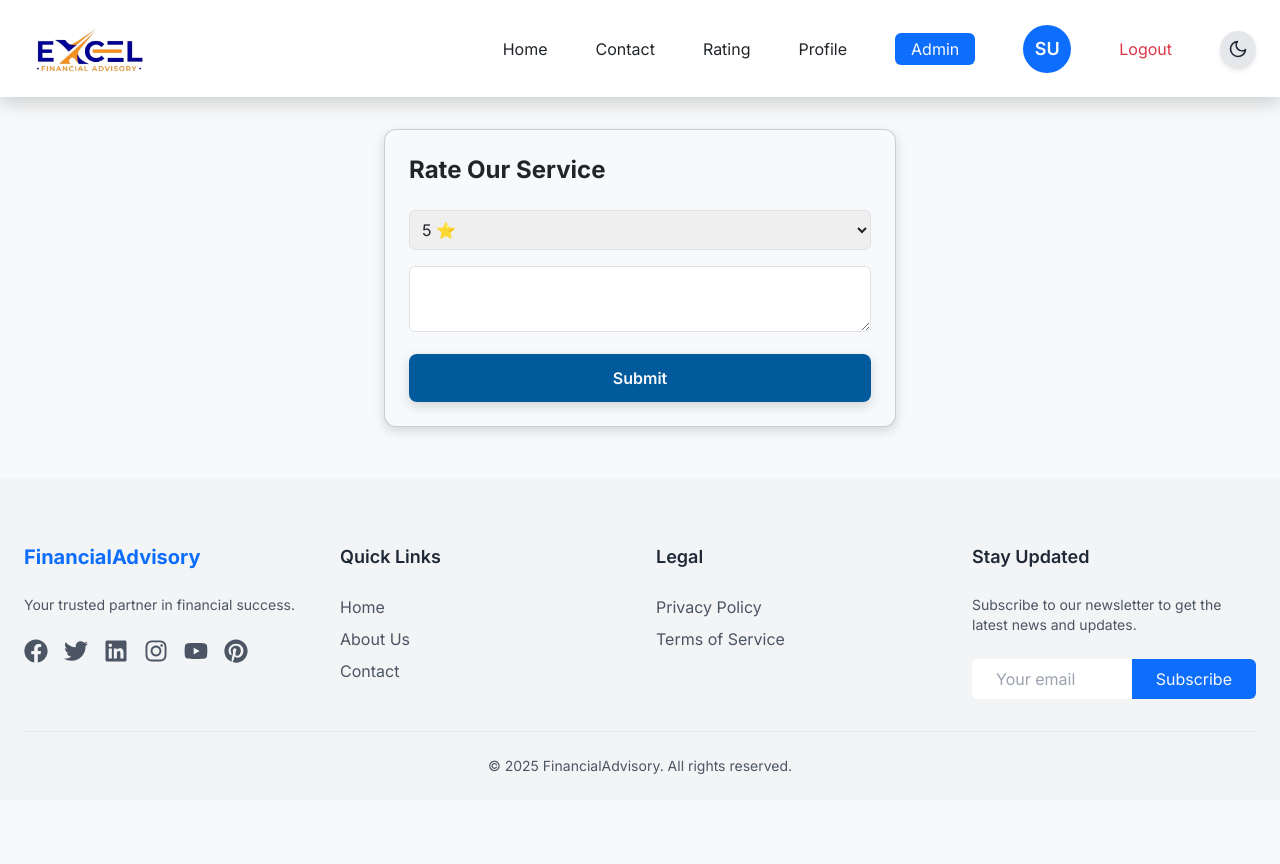
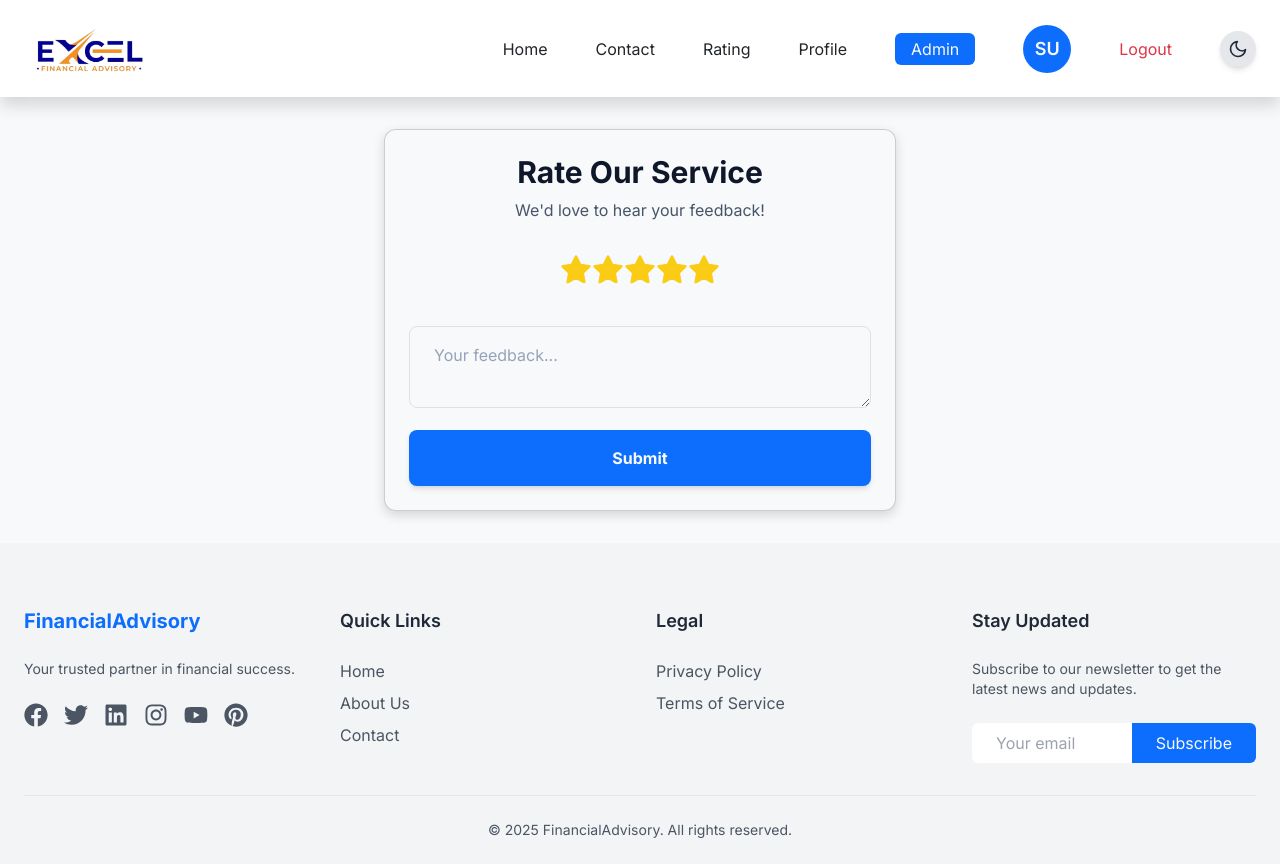
Before and after one commit to omchaudhary28/excel_financial_advisory, a React (Create React App) app: page /rating in a window 1280 px wide. Before the commit the page ends 800 px from the top, so only its background shows below. Built offline with nearby package versions, Linux system fonts and the light colour scheme; sample sign-in values are in the browser's storage.

Commit message:
Fix auth persistence, login redirect, contact form logic

```diff
--- a/src/pages/Profile.js
+++ b/src/pages/Profile.js
@@ -8,14 +8,29 @@ function Profile() {
   const { user, login } = useAuth();
   const [name, setName] = useState("");
   const [phone, setPhone] = useState("");
+  const [avatarFile, setAvatarFile] = useState(null);
+  const [avatarPreview, setAvatarPreview] = useState(user?.avatar || null);
   const [error, setError] = useState("");
   const [success, setSuccess] = useState("");
   const [loading, setLoading] = useState(false);
+
+  const getInitials = (name) => {
+    if (!name) return "";
+    const parts = name.split(" ");
+    if (parts.length === 1) {
+      return parts[0].charAt(0).toUpperCase();
+    }
+    return (
+      parts[0].charAt(0).toUpperCase() + parts[parts.length - 1].charAt(0).toUpperCase()
+    );
+  };
+
 
   useEffect(() => {
     if (user) {
       setName(user.name || "");
       setPhone(user.phone || "");
+      setAvatarPreview(user.avatar || null);
     }
   }, [user]);
 
@@ -27,13 +42,19 @@ function Profile() {
 
     try {
       const token = localStorage.getItem("token");
+      const formData = new FormData();
+      formData.append("name", name);
+      formData.append("phone", phone);
+      if (avatarFile) {
+        formData.append("avatar", avatarFile);
+      }
 
       const res = await axios.post(
         "https://excel-financial-advisory-backend.onrender.com/update_profile.php",
-        { name, phone },
+        formData, // Send FormData
         {
           headers: {
-            "Content-Type": "application/json",
+            "Content-Type": "multipart/form-data", // Important for file uploads
             Authorization: `Bearer ${token}`,
           },
         }
@@ -45,8 +66,10 @@ function Profile() {
         return;
       }
 
-      const updatedUser = { ...user, name, phone };
+      // Assuming the backend returns the updated user object with the new avatar URL
+      const updatedUser = { ...user, name, phone, avatar: res.data.user?.avatar || user.avatar };
       login({ token, user: updatedUser });
+      setAvatarFile(null); // Clear the file input
       setSuccess("Profile updated successfully");
     } catch (err) {
       setError("Unable to update profile");
@@ -61,12 +84,31 @@ function Profile() {
         <div className="bg-background-light dark:bg-black rounded-2xl shadow-xl overflow-hidden">
           <div className="px-8 pt-8 pb-6">
             <div className="text-center mb-8">
-              <div className="relative w-32 h-32 mx-auto mb-6 bg-primary rounded-full flex items-center justify-center ring-4 ring-primary/20">
-                <span className="text-5xl font-bold text-text-inverted">
-                  {user?.name ? user.name.charAt(0).toUpperCase() : ""}
-                </span>
+              <div className="relative w-32 h-32 mx-auto mb-6 rounded-full flex items-center justify-center ring-4 ring-primary/20 overflow-hidden">
+                {avatarPreview ? (
+                  <img src={avatarPreview} alt="User Avatar" className="w-full h-full object-cover" />
+                ) : (
+                  <div className="w-full h-full bg-primary flex items-center justify-center">
+                    <span className="text-5xl font-bold text-text-inverted">
+                      {getInitials(user?.name)}
+                    </span>
+                  </div>
+                )}
               </div>
-              <h2 className="text-3xl font-bold text-gray-900 dark:text-white">
+              <input
+                type="file"
+                id="avatar-upload"
+                accept="image/*"
+                className="hidden" // Hide the default input
+                onChange={handleAvatarChange}
+              />
+              <label
+                htmlFor="avatar-upload"
+                className="inline-flex items-center justify-center px-4 py-2 border border-transparent text-sm font-medium rounded-md shadow-sm text-text-inverted bg-primary hover:bg-primary-light focus:outline-none focus:ring-2 focus:ring-offset-2 focus:ring-primary-light cursor-pointer transition-all duration-200 transform hover:scale-105"
+              >
+                Change Avatar
+              </label>
+              <h2 className="text-3xl font-bold text-gray-900 dark:text-white mt-6">
                 {name}
               </h2>
               <p className="text-gray-600 dark:text-gray-400">{user?.email}</p>
--- a/src/pages/Rating.js
+++ b/src/pages/Rating.js
@@ -1,52 +1,71 @@
 import { useState } from "react";
 import api from "../services/api";
+import { FiStar } from "react-icons/fi";
 
 export default function Rating() {
   const [rating, setRating] = useState(5);
   const [message, setMessage] = useState("");
-  const [status, setStatus] = useState("");
+  const [status, setStatus] = useState({});
 
   const submit = async (e) => {
     e.preventDefault();
     try {
       const res = await api.post("/submit_rating.php", { rating, message });
       if (res.data.success) {
-        setStatus("Thank you! Your feedback is submitted.");
+        setStatus({ type: 'success', message: "Thank you! Your feedback is submitted." });
+      } else {
+        setStatus({ type: 'error', message: res.data.message || "Something went wrong." });
       }
     } catch (err) {
       if (err.response?.status === 409) {
-        setStatus("You have already submitted feedback.");
+        setStatus({ type: 'error', message: "You have already submitted feedback." });
       } else {
-        setStatus("Something went wrong.");
+        setStatus({ type: 'error', message: "Something went wrong." });
       }
     }
   };
 
   return (
     <div className="max-w-lg mx-auto card">
-      <h2 className="text-2xl font-bold mb-4">Rate Our Service</h2>
+      <h2 className="text-3xl font-bold text-center text-slate-900 dark:text-white mb-2">Rate Our Service</h2>
+      <p className="text-center text-slate-600 dark:text-slate-400 mb-8">We'd love to hear your feedback!</p>
 
-      {status && <p className="mb-4">{status}</p>}
+      {status.message && (
+        <div className={`mb-4 p-3 rounded-lg text-center ${
+          status.type === 'success'
+            ? 'bg-success-light dark:bg-success-dark/20 text-success-dark dark:text-success-light'
+            : 'bg-danger-light dark:bg-danger-dark/20 text-danger-dark dark:text-danger-light'
+        }`}>
+          {status.message}
+        </div>
+      )}
 
       <form onSubmit={submit} className="space-y-4">
-        <select
-          value={rating}
-          onChange={(e) => setRating(+e.target.value)}
-          className="w-full border p-2 rounded"
-        >
-          {[5,4,3,2,1].map(n => (
-            <option key={n}>{n} ⭐</option>
+        <div className="flex justify-center mb-4">
+          {[1, 2, 3, 4, 5].map((star) => (
+            <FiStar
+              key={star}
+              className={`h-8 w-8 cursor-pointer transition-colors duration-200 ${
+                star <= rating ? "text-yellow-400 fill-current transform hover:scale-110" : "text-gray-400 transform hover:scale-110"
+              }`}
+              onClick={() => setRating(star)}
+            />
           ))}
-        </select>
+        </div>
 
         <textarea
           required
           value={message}
           onChange={(e) => setMessage(e.target.value)}
-          className="w-full border p-2 rounded"
+          className="w-full px-4 py-3 rounded-lg bg-background-light dark:bg-gray-900 border border-slate-300 dark:border-gray-700 focus:border-primary focus:ring-4 focus:ring-primary/20 transition-all duration-300 placeholder-slate-400 dark:placeholder-gray-500"
+          placeholder="Your feedback..."
         />
 
-        <button className="btn-primary w-full">Submit</button>
+        <button className="w-full bg-primary hover:bg-primary/90 disabled:bg-text-muted text-text-inverted font-bold py-3 px-4 rounded-lg transition-all duration-300 transform hover:scale-[1.02] shadow-md hover:shadow-lg"
+          disabled={!rating} // Disable if no rating selected
+        >
+          Submit
+        </button>
       </form>
     </div>
   );
```
